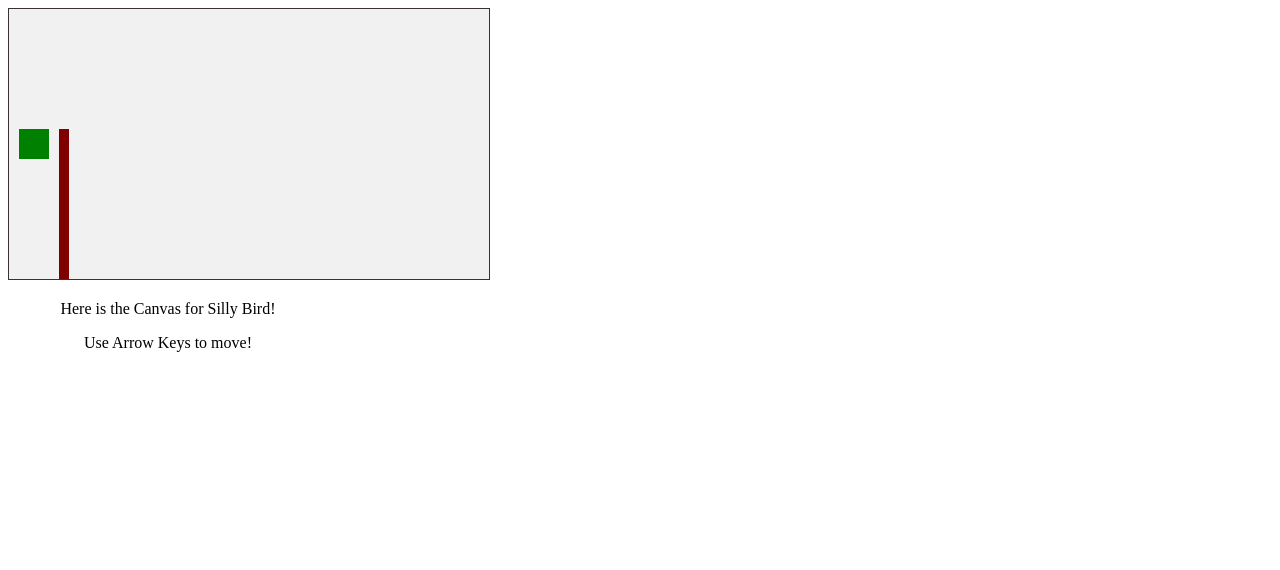
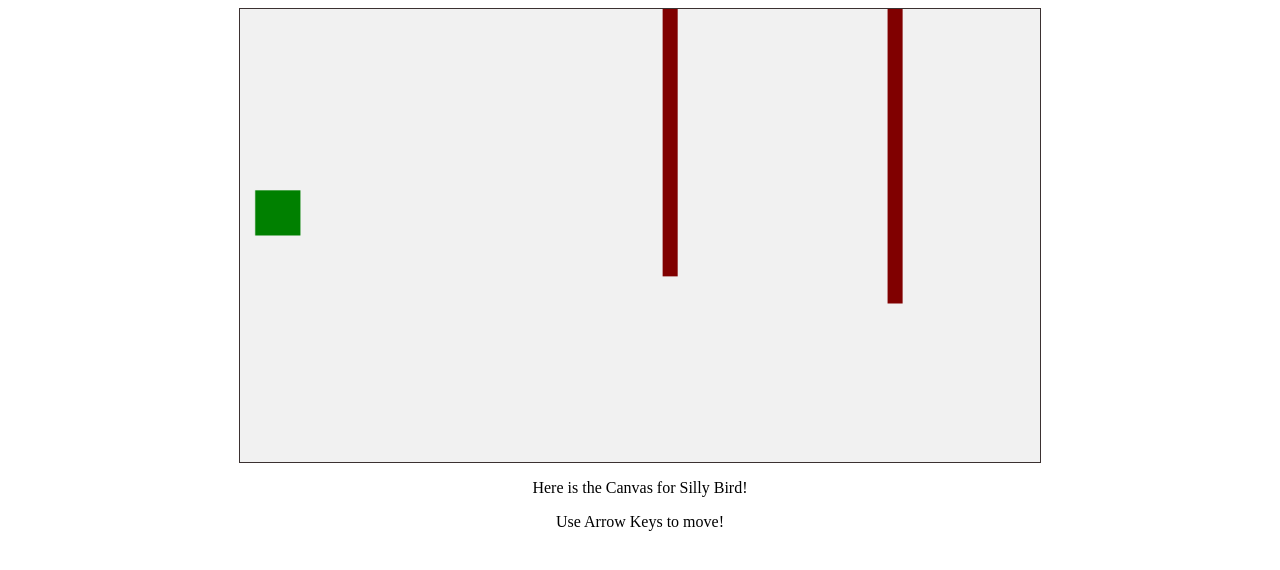
Before and after one commit to AlexB801/SillyBird, a plain HTML site: page index.html in a window 1280 px wide. Drawn offline with Linux system fonts and the light colour scheme.

Commit message:
multiple/random obstacles

```diff
--- a/index.html
+++ b/index.html
@@ -8,13 +8,19 @@
     canvas {
       border: 1px solid #3B3131;
       background-color: #f1f1f1;
+      padding-left: 0;
+      padding-right: 0;
+      margin-left: auto;
+      margin-right: auto;
+      display: block;
+      width: 800px;
     }
   </style>
   <title>Silly Bird!</title>
 </head>
 <body onload="startGame()">
   <script src="index.js"></script>
-  <div style="text-align:center;width:320px;">
+  <div style="text-align:center;">
     <p>Here is the Canvas for Silly Bird!</p>
     <p>Use Arrow Keys to move!</p>
     <!-- <button onmousedown="moveUp()" onmouseup="stopMove()" ontouchstart="moveUp()">UP</button>
--- a/index.js
+++ b/index.js
@@ -3,20 +3,21 @@ function startGame() {
 }
 
 var myGamePiece;
+var myObstacles = [];
 
 function startGame() {
   myGamePiece = new component(30, 30, "green", 10, 120);
-  myObstacle = new component(10, 200, "maroon", 300, 120);
   myGameArea.start();
 }
 
 var myGameArea = {
   canvas : document.createElement("canvas"),
   start : function() {
-    this.canvas.width = 480;
-    this.canvas.height = 270;
+    this.canvas.width = 530;
+    this.canvas.height = 300;
     this.context = this.canvas.getContext("2d");
     document.body.insertBefore(this.canvas, document.body.childNodes[0]);
+    this.frameNo = 0;
     this.interval = setInterval(updateGameArea, 20);
     window.addEventListener('keydown', function (e) {
       myGameArea.keys = (myGameArea.keys || []);
@@ -32,6 +33,11 @@ var myGameArea = {
   stop : function() {
     clearInterval(this.interval);
   }
+}
+
+function everyinterval(n) {
+  if ((myGameArea.frameNo / n) % 1 == 0) {return true;}
+  return false;
 }
 
 function component(width, height, color, x, y, type) {
@@ -83,22 +89,43 @@ function component(width, height, color, x, y, type) {
 }
 
 function updateGameArea() {
-  if (myGamePiece.crashWith(myObstacle)) {
-    myGameArea.stop();
-  } else {
-    myGameArea.clear();
-    myObstacle.x += -1;
-    myObstacle.update();
-    myGamePiece.speedX = 0;
-    myGamePiece.speedY = 0;
-    if (myGameArea.keys && myGameArea.keys[37]) {myGamePiece.speedX = -2; }
-    if (myGameArea.keys && myGameArea.keys[39]) {myGamePiece.speedX = 2; }
-    if (myGameArea.keys && myGameArea.keys[38]) {myGamePiece.speedY = -2; }
-    if (myGameArea.keys && myGameArea.keys[40]) {myGamePiece.speedY = 2; }
-    myGamePiece.newPos();
-    myGamePiece.update();
+  var x, y;
+  for (i = 0; i < myObstacles.length; i += 1) {
+    if (myGamePiece.crashWith(myObstacles[i])) {
+        myGameArea.stop();
+        return;
+    }
   }
+  myGameArea.clear();
+  myGameArea.frameNo += 1;
+  if (myGameArea.frameNo == 1 || everyinterval(150)) {
+    x = myGameArea.canvas.width;
+    minHeight = 20;
+    maxHeight = 200;
+    height = Math.floor(Math.random()*(maxHeight-minHeight+1)+minHeight);
+    minGap = 50;
+    maxGap = 200;
+    gap = Math.floor(Math.random()*(maxGap-minGap+1)+minGap);
+    myObstacles.push(new component(10, height, "maroon", x, 0));
+    myObstacles.push(new component(10, x - height - gap, "maroon", x, height + gap));
+  }
+  for (i = 0; i < myObstacles.length; i += 1) {
+    myObstacles[i].x += -1;
+    myObstacles[i].update();
+  }
+
+  myGamePiece.newPos();
+  myGamePiece.update();
+  myGamePiece.speedX = 0;
+  myGamePiece.speedY = 0;
+  if (myGameArea.keys && myGameArea.keys[37]) {myGamePiece.speedX = -1; }
+  if (myGameArea.keys && myGameArea.keys[39]) {myGamePiece.speedX = 1; }
+  if (myGameArea.keys && myGameArea.keys[38]) {myGamePiece.speedY = -1; }
+  if (myGameArea.keys && myGameArea.keys[40]) {myGamePiece.speedY = 1; }
+  myGamePiece.newPos();
+  myGamePiece.update();
 }
+
 
 function moveUp() {
   myGamePiece.speedY = -1;
```
